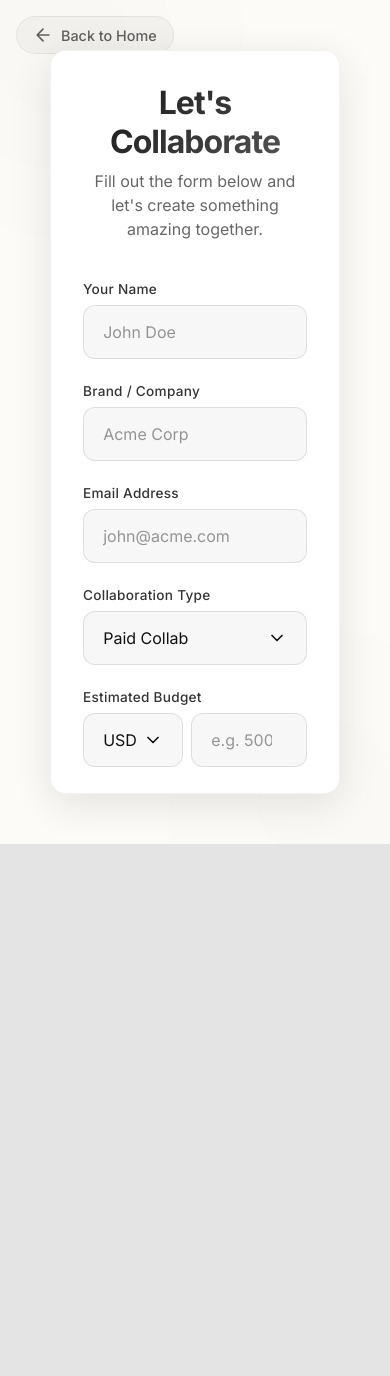
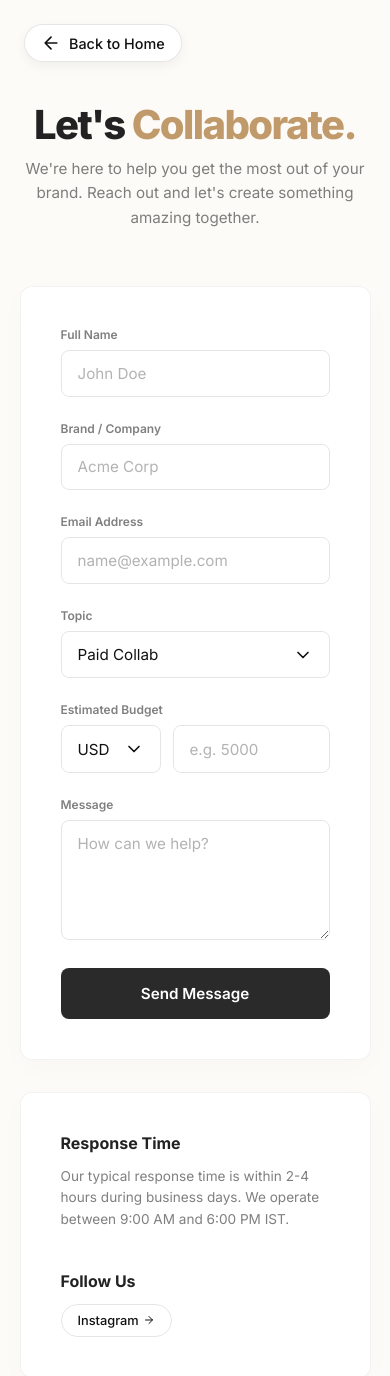
Before and after one commit to shubhankarsahu09/Creator, a Next.js app: page /collab in a window 390 px wide. Shown: the top 1376 px of the page. Before the commit the page ends 844 px from the top, so only its background shows below. Built offline with nearby package versions, Linux system fonts and the light colour scheme.

Commit message:
Redesign Collab page to match reference two-column split layout and fix back button

```diff
--- a/src/app/collab/page.module.css
+++ b/src/app/collab/page.module.css
@@ -1,86 +1,98 @@
 .container {
-  width: 100vw;
-  height: 100vh;
+  min-height: 100vh;
   display: flex;
   flex-direction: column;
-  align-items: center;
-  justify-content: center;
-  padding: 50px;
+  padding: 100px 5% 50px 5%;
   background: #FDFBF7;
   color: #111;
   position: relative;
-  overflow: hidden;
-}
-
-/* Background glows */
-.container::before {
-  content: '';
-  position: absolute;
-  top: -20%;
-  left: -10%;
-  width: 50%;
-  height: 50%;
-  background: radial-gradient(circle, rgba(0,0,0,0.03) 0%, rgba(0,0,0,0) 70%);
-  filter: blur(80px);
-  z-index: 0;
-}
-
-.container::after {
-  content: '';
-  position: absolute;
-  bottom: -20%;
-  right: -10%;
-  width: 50%;
-  height: 50%;
-  background: radial-gradient(circle, rgba(0,0,0,0.02) 0%, rgba(0,0,0,0) 70%);
-  filter: blur(80px);
-  z-index: 0;
+  overflow-x: hidden;
 }
 
 .backBtn {
   position: absolute;
-  top: 2rem;
-  left: 2rem;
+  top: 1.5rem;
+  left: 1.5rem;
   display: flex;
   align-items: center;
   gap: 0.5rem;
-  color: rgba(0,0,0,0.6);
+  color: #111;
   text-decoration: none;
   font-size: 0.9rem;
   font-weight: 500;
   transition: all 0.3s ease;
-  z-index: 10;
+  z-index: 100;
   padding: 0.5rem 1rem;
   border-radius: 2rem;
-  background: rgba(0, 0, 0, 0.03);
-  border: 1px solid rgba(0, 0, 0, 0.05);
+  background: rgba(255, 255, 255, 0.9);
+  border: 1px solid rgba(0, 0, 0, 0.1);
+  box-shadow: 0 4px 12px rgba(0,0,0,0.05);
 }
 
 .backBtn:hover {
-  color: #000;
-  background: rgba(0, 0, 0, 0.08);
+  background: #fff;
   transform: translateX(-4px);
 }
 
-.formWrapper {
+.header {
+  text-align: center;
+  margin-bottom: 3.5rem;
+  z-index: 10;
+  position: relative;
+  animation: fadeIn 0.6s ease forwards;
+}
+
+.title {
+  font-size: clamp(2.5rem, 5vw, 4rem);
+  font-weight: 800;
+  margin-bottom: 0.5rem;
+  color: #222;
+  letter-spacing: -0.04em;
+}
+
+.titleHighlight {
+  color: #C19A6B; /* Beige/gold tone matching reference */
+}
+
+.subtitle {
+  color: rgba(0, 0, 0, 0.5);
+  font-size: 0.95rem;
+  line-height: 1.6;
+  max-width: 500px;
+  margin: 0 auto;
+}
+
+.contentGrid {
+  display: grid;
+  grid-template-columns: 1fr;
+  gap: 2rem;
+  max-width: 1200px;
   width: 100%;
-  height: 100%;
+  margin: 0 auto;
+  z-index: 10;
+  position: relative;
+}
+
+@media (min-width: 900px) {
+  .contentGrid {
+    grid-template-columns: 1.2fr 0.8fr;
+    gap: 2rem;
+  }
+}
+
+.box {
   background: #fff;
   border: 1px solid rgba(0, 0, 0, 0.05);
-  border-radius: 15px;
-  padding: 3rem;
-  z-index: 10;
-  box-shadow: 0 10px 40px rgba(0,0,0,0.1);
+  border-radius: 12px;
+  padding: 2.5rem;
+  box-shadow: 0 8px 30px rgba(0,0,0,0.02);
   animation: slideUp 0.8s cubic-bezier(0.16, 1, 0.3, 1) forwards;
   opacity: 0;
-  transform: translateY(40px);
-  overflow-y: auto;
+  transform: translateY(30px);
 }
 
-.formInner {
-  max-width: 600px;
-  width: 100%;
-  margin: 0 auto;
+.box:nth-child(2) {
+  animation-delay: 0.15s;
 }
 
 @keyframes slideUp {
@@ -90,26 +102,9 @@
   }
 }
 
-.header {
-  text-align: center;
-  margin-bottom: 2.5rem;
-}
-
-.title {
-  font-size: 2.5rem;
-  font-weight: 700;
-  margin-bottom: 0.5rem;
-  background: linear-gradient(135deg, #111 0%, rgba(17,17,17,0.7) 100%);
-  -webkit-background-clip: text;
-  background-clip: text;
-  -webkit-text-fill-color: transparent;
-  letter-spacing: -0.03em;
-}
-
-.subtitle {
-  color: rgba(0, 0, 0, 0.6);
-  font-size: 1rem;
-  line-height: 1.5;
+@keyframes fadeIn {
+  from { opacity: 0; }
+  to { opacity: 1; }
 }
 
 .formGroup {
@@ -118,108 +113,23 @@
 
 .label {
   display: block;
-  font-size: 0.85rem;
-  font-weight: 500;
-  color: rgba(0, 0, 0, 0.8);
+  font-size: 0.75rem;
+  font-weight: 600;
+  color: rgba(0, 0, 0, 0.5);
   margin-bottom: 0.5rem;
-  letter-spacing: 0.02em;
 }
 
 .input, .textarea {
   width: 100%;
-  background: rgba(0, 0, 0, 0.03);
+  background: transparent;
   border: 1px solid rgba(0, 0, 0, 0.1);
-  border-radius: 12px;
-  padding: 1rem 1.2rem;
+  border-radius: 8px;
+  padding: 0.8rem 1rem;
   color: #111;
-  font-size: 1rem;
+  font-size: 0.95rem;
   font-family: inherit;
   transition: all 0.3s ease;
   outline: none;
-}
-
-.input::placeholder, .textarea::placeholder {
-  color: rgba(0, 0, 0, 0.4);
-}
-
-.input:focus, .textarea:focus {
-  border-color: rgba(0, 0, 0, 0.2);
-  background: rgba(0, 0, 0, 0.05);
-  box-shadow: 0 0 0 4px rgba(0, 0, 0, 0.05);
-}
-
-.customSelectWrapper {
-  position: relative;
-  width: 100%;
-}
-
-.currencySelectWrapper {
-  width: auto;
-  min-width: 100px;
-}
-
-.customSelectHeader {
-  display: flex;
-  justify-content: space-between;
-  align-items: center;
-  cursor: pointer;
-  user-select: none;
-}
-
-.customSelectHeaderOpen {
-  border-color: rgba(0, 0, 0, 0.2);
-  background: rgba(0, 0, 0, 0.05);
-  box-shadow: 0 0 0 4px rgba(0, 0, 0, 0.05);
-}
-
-.customSelectList {
-  position: absolute;
-  top: calc(100% + 8px);
-  left: 0;
-  width: 100%;
-  background: #fff;
-  border: 1px solid rgba(0, 0, 0, 0.1);
-  border-radius: 12px;
-  box-shadow: 0 10px 25px rgba(0, 0, 0, 0.1);
-  z-index: 50;
-  overflow: hidden;
-  animation: dropdownFade 0.2s ease;
-}
-
-@keyframes dropdownFade {
-  from { opacity: 0; transform: translateY(-10px); }
-  to { opacity: 1; transform: translateY(0); }
-}
-
-.customSelectItem {
-  padding: 0.8rem 1.2rem;
-  cursor: pointer;
-  color: #111;
-  transition: background 0.2s;
-  font-size: 0.95rem;
-  font-weight: 500;
-}
-
-.customSelectItem:hover {
-  background: rgba(0, 0, 0, 0.03);
-}
-
-.customSelectItemSelected {
-  background: rgba(0, 0, 0, 0.05);
-  font-weight: 600;
-}
-
-
-
-.budgetInputGroup {
-  display: flex;
-  gap: 0.5rem;
-}
-
-.currencySelect {
-  width: auto;
-  min-width: 80px;
-  cursor: pointer;
 }
 
 .textarea {
@@ -227,78 +137,149 @@
   resize: vertical;
 }
 
+.input::placeholder, .textarea::placeholder {
+  color: rgba(0, 0, 0, 0.3);
+}
+
+.input:focus, .textarea:focus {
+  border-color: rgba(0, 0, 0, 0.3);
+  box-shadow: 0 0 0 3px rgba(0, 0, 0, 0.02);
+}
+
 .submitBtn {
+  background: #2a2a2a;
+  color: #fff;
   width: 100%;
-  padding: 1.2rem;
-  border-radius: 12px;
+  padding: 1rem;
+  border-radius: 8px;
+  font-weight: 600;
   border: none;
+  cursor: pointer;
+  transition: background 0.3s ease;
+  display: flex;
+  justify-content: center;
+  align-items: center;
+  font-size: 0.95rem;
+}
+
+.submitBtn:hover {
   background: #111;
-  color: #fff;
+}
+
+.submitBtn:disabled {
+  opacity: 0.7;
+  cursor: not-allowed;
+}
+
+.infoSection {
+  margin-bottom: 2.5rem;
+}
+
+.infoSection:last-child {
+  margin-bottom: 0;
+}
+
+.infoTitle {
   font-size: 1rem;
+  font-weight: 700;
+  margin-bottom: 0.8rem;
+  color: #222;
+}
+
+.infoText {
+  color: rgba(0,0,0,0.5);
+  font-size: 0.85rem;
+  line-height: 1.6;
+}
+
+.socialBtn {
+  display: inline-flex;
+  align-items: center;
+  padding: 0.5rem 1rem;
+  border: 1px solid rgba(0,0,0,0.1);
+  border-radius: 20px;
+  text-decoration: none;
+  color: #111;
+  font-size: 0.8rem;
+  font-weight: 500;
+  transition: all 0.2s ease;
+}
+
+.socialBtn:hover {
+  background: rgba(0,0,0,0.03);
+}
+
+.customSelectWrapper {
+  position: relative;
+  width: 100%;
+}
+.customSelectHeader {
+  cursor: pointer;
+  display: flex;
+  justify-content: space-between;
+  align-items: center;
+  background: transparent;
+}
+.customSelectHeaderOpen {
+  border-color: rgba(0, 0, 0, 0.3);
+}
+.customSelectList {
+  position: absolute;
+  top: 100%;
+  left: 0;
+  right: 0;
+  margin-top: 4px;
+  background: #fff;
+  border: 1px solid rgba(0, 0, 0, 0.1);
+  border-radius: 8px;
+  overflow: hidden;
+  z-index: 20;
+  box-shadow: 0 4px 20px rgba(0,0,0,0.08);
+}
+.customSelectItem {
+  padding: 10px 16px;
+  cursor: pointer;
+  font-size: 0.95rem;
+  transition: background 0.2s ease;
+}
+.customSelectItem:hover {
+  background: rgba(0,0,0,0.03);
+}
+.customSelectItemSelected {
+  background: rgba(0,0,0,0.02);
   font-weight: 600;
-  cursor: pointer;
-  transition: all 0.3s ease;
-  margin-top: 1rem;
+}
+
+.budgetInputGroup {
+  display: flex;
+  gap: 12px;
+}
+.currencySelectWrapper {
+  width: 100px;
+  flex-shrink: 0;
+}
+
+.successMessage {
+  text-align: center;
+  padding: 3rem 1rem;
+}
+.successIcon {
+  width: 64px;
+  height: 64px;
+  border-radius: 50%;
+  background: #E8F5E9;
+  color: #4CAF50;
   display: flex;
   align-items: center;
   justify-content: center;
-  gap: 0.5rem;
+  margin: 0 auto 1.5rem auto;
 }
-
-.submitBtn:hover {
-  transform: translateY(-2px);
-  box-shadow: 0 8px 20px rgba(0, 0, 0, 0.15);
-}
-
-.submitBtn:active {
-  transform: translateY(0);
-}
-
-/* Success State */
-.successMessage {
-  text-align: center;
-  padding: 3rem 0;
-  animation: fadeIn 0.5s ease;
-}
-
-.successIcon {
-  width: 64px;
-  height: 64px;
-  background: rgba(0, 0, 0, 0.05);
-  border-radius: 50%;
-  display: flex;
-  align-items: center;
-  justify-content: center;
-  margin: 0 auto 1.5rem;
-  color: #111;
-}
-
 .successTitle {
   font-size: 1.8rem;
   font-weight: 700;
   margin-bottom: 0.5rem;
 }
-
 .successDesc {
-  color: rgba(0, 0, 0, 0.6);
-  font-size: 1rem;
+  color: rgba(0,0,0,0.6);
+  line-height: 1.5;
 }
-
-@keyframes fadeIn {
-  from { opacity: 0; }
-  to { opacity: 1; }
-}
-
-@media (max-width: 768px) {
-  .formWrapper {
-    padding: 2rem;
-    border-radius: 16px;
-  }
-  .title {
-    font-size: 2rem;
-  }
-  .backBtn {
-    top: 1rem;
-    left: 1rem;
-  }
-}
--- a/src/app/collab/page.tsx
+++ b/src/app/collab/page.tsx
@@ -106,8 +106,13 @@ export default function CollabPage() {
         Back to Home
       </Link>
 
-      <div className={styles.formWrapper}>
-        <div className={styles.formInner}>
+      <div className={styles.header}>
+        <h1 className={styles.title}>Let's <span className={styles.titleHighlight}>Collaborate.</span></h1>
+        <p className={styles.subtitle}>We're here to help you get the most out of your brand. Reach out and let's create something amazing together.</p>
+      </div>
+
+      <div className={styles.contentGrid}>
+        <div className={styles.box}>
           {isSuccess ? (
             <div className={styles.successMessage}>
               <div className={styles.successIcon}>
@@ -119,18 +124,12 @@ export default function CollabPage() {
               <p className={styles.successDesc}>Thank you for reaching out. We will get back to you shortly.</p>
             </div>
           ) : (
-            <>
-              <div className={styles.header}>
-                <h1 className={styles.title}>Let's Collaborate</h1>
-                <p className={styles.subtitle}>Fill out the form below and let's create something amazing together.</p>
-              </div>
-
             <form onSubmit={handleSubmit}>
               <input type="hidden" name="collabType" value={formData.collabType} />
               <input type="hidden" name="currency" value={formData.currency} />
 
               <div className={styles.formGroup}>
-                  <label className={styles.label} htmlFor="name">Your Name</label>
+                <label className={styles.label} htmlFor="name">Full Name</label>
                 <input
                   type="text"
                   id="name"
@@ -164,7 +163,7 @@ export default function CollabPage() {
                   id="email"
                   name="email"
                   className={styles.input}
-                    placeholder="john@acme.com"
+                  placeholder="name@example.com"
                   required
                   value={formData.email}
                   onChange={handleChange}
@@ -172,7 +171,7 @@ export default function CollabPage() {
               </div>
 
               <div className={styles.formGroup}>
-                  <label className={styles.label} htmlFor="collabType">Collaboration Type</label>
+                <label className={styles.label} htmlFor="collabType">Topic</label>
                 <CustomDropdown
                   options={[
                     { value: 'paid', label: 'Paid Collab' },
@@ -228,12 +227,12 @@ export default function CollabPage() {
               )}
 
               <div className={styles.formGroup}>
-                  <label className={styles.label} htmlFor="projectDetails">Project Details</label>
+                <label className={styles.label} htmlFor="projectDetails">Message</label>
                 <textarea
                   id="projectDetails"
                   name="projectDetails"
                   className={styles.textarea}
-                    placeholder="Tell me a bit about your brand and what you're looking to achieve..."
+                  placeholder="How can we help?"
                   required
                   value={formData.projectDetails}
                   onChange={handleChange}
@@ -241,17 +240,26 @@ export default function CollabPage() {
               </div>
 
               <button type="submit" className={styles.submitBtn} disabled={isSubmitting}>
-                  {isSubmitting ? 'Sending...' : 'Send Request'}
-                  {!isSubmitting && (
-                    <svg width="18" height="18" viewBox="0 0 24 24" fill="none" stroke="currentColor" strokeWidth="2" strokeLinecap="round" strokeLinejoin="round">
-                      <line x1="22" y1="2" x2="11" y2="13"></line>
-                      <polygon points="22 2 15 22 11 13 2 9 22 2"></polygon>
-                    </svg>
-                  )}
+                {isSubmitting ? 'Sending...' : 'Send Message'}
               </button>
             </form>
-            </>
           )}
+        </div>
+
+        <div className={styles.box}>
+          <div className={styles.infoSection}>
+            <h3 className={styles.infoTitle}>Response Time</h3>
+            <p className={styles.infoText}>
+              Our typical response time is within 2-4 hours during business days. We operate between 9:00 AM and 6:00 PM IST.
+            </p>
+          </div>
+          <div className={styles.infoSection}>
+            <h3 className={styles.infoTitle}>Follow Us</h3>
+            <a href="https://instagram.com/setuprizx" target="_blank" rel="noopener noreferrer" className={styles.socialBtn}>
+              Instagram
+              <svg width="12" height="12" viewBox="0 0 24 24" fill="none" stroke="currentColor" strokeWidth="2" strokeLinecap="round" strokeLinejoin="round" style={{marginLeft: '4px'}}><path d="M5 12h14"></path><path d="M12 5l7 7-7 7"></path></svg>
+            </a>
+          </div>
         </div>
       </div>
     </div>
```
Lines whose indentation alone changed are shown as unchanged.
